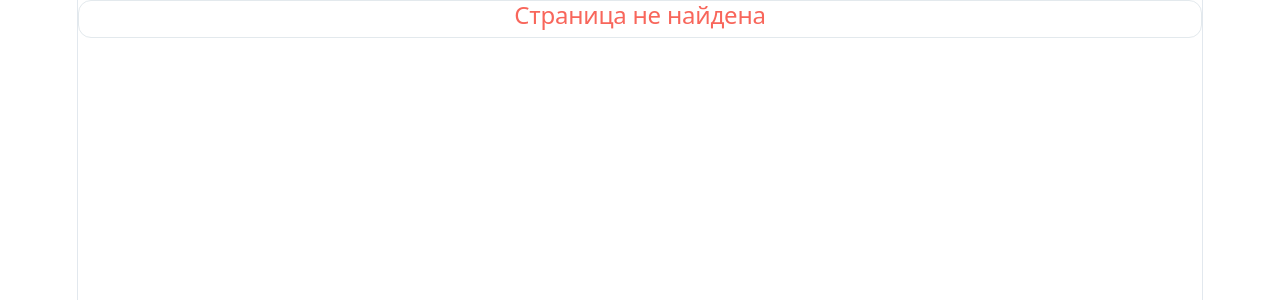
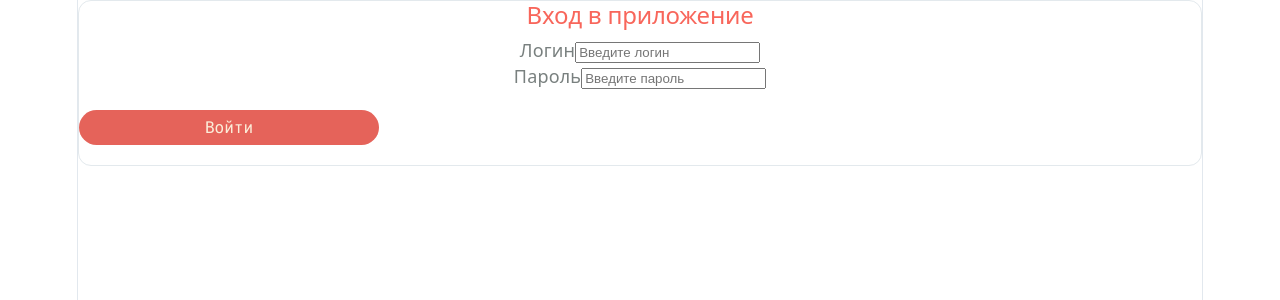
Before and after one commit to Tatyana-JSc2/messages, a React (Vite) app: page /login in a window 1280 px wide. Shown: the top 300 px of the page. Built offline with nearby package versions, Linux system fonts and the light colour scheme.

Commit message:
добавлена апи и страница логина без норм стилей

```diff
--- a/src/App.jsx
+++ b/src/App.jsx
@@ -1,17 +1,11 @@
-// import { useState } from 'react'
-
-// import './App.css'
+import { useState } from 'react'
 import AppRoutes from './routes'
-// import StartPage from './pages/startPage'
 
 function App() {
-  // const [count, setCount] = useState(0)
+  const [isAuthenticated, setIsAuthenticated] = useState(false);
 
   return (
-
-    <AppRoutes/>
-    // <StartPage/>
-
+    <AppRoutes isAuthenticated={isAuthenticated} setIsAuthenticated={setIsAuthenticated} />
   )
 }
 
--- /dev/null
+++ b/src/api.jsx
@@ -0,0 +1,15 @@
+const API_URL = 'https://httpbin.org/post';
+
+export async function sendSms(phone, text) {
+  const response = await fetch(API_URL, {
+    method: 'POST',
+    headers: { 'Content-Type': 'application/json' },
+    body: JSON.stringify({ phone, text }),
+  });
+
+  if (!response.ok) {
+    throw new Error(`HTTP ${response.status}`);
+  }
+
+  return response.json();
+}
--- a/src/components/smsPage/index.jsx
+++ b/src/components/smsPage/index.jsx
@@ -1,6 +1,7 @@
 import './style.css'
 import { useState, useEffect, useRef } from 'react';
 import Contacts from '../../dataContacts';
+import { sendSms } from '../../api';
 
 const STORAGE_KEY = 'sentMessages';
 
@@ -56,7 +57,7 @@ function SmsPage({setIndexMessage, setIndexContact, selectedMessageText, selecte
     }
   }, [selectedPhone]);
 
-  const handleSendMessage = () => {
+  const handleSendMessage = async () => {
     if (!messageText || !phoneNumber) {
       alert('Заполните все поля!');
       return;
@@ -80,7 +81,30 @@ function SmsPage({setIndexMessage, setIndexContact, selectedMessageText, selecte
     saveSentMessage(sentMessage);
     console.log('Отправленное сообщение:', sentMessage);
 
-    alert('Сообщение отправлено!');
+    const successPhones = [];
+    const failedPhones = [];
+
+    for (const phone of phones) {
+      try {
+        await sendSms(phone, messageText);
+        successPhones.push(phone);
+      } catch {
+        failedPhones.push(phone);
+      }
+    }
+
+    if (failedPhones.length > 0) {
+      alert(`Ошибка отправки сообщения на номер ${failedPhones.join(', ')}`);
+    }
+
+    if (successPhones.length > 0) {
+      alert(`Сообщения доставлены на номер ${successPhones.join(', ')}`);
+    }
+
+    if (failedPhones.length > 0) {
+      alert(`Не удалось доставить сообщение на номер ${failedPhones.join(', ')}`);
+    }
+
     setMessageText('');
     setPhoneNumber('');
     setIndexMessage('');
--- /dev/null
+++ b/src/pages/loginPage/index.jsx
@@ -0,0 +1,57 @@
+import { useState } from 'react';
+import { useNavigate } from 'react-router-dom';
+import '../../components/smsPage/style.css';
+
+function LoginPage({ setIsAuthenticated }) {
+  const [login, setLogin] = useState('');
+  const [password, setPassword] = useState('');
+  const navigate = useNavigate();
+
+  const handleLogin = () => {
+    if (login === 'сац' && password === '1234') {
+      setIsAuthenticated(true);
+      navigate('/');
+    } else {
+      alert('Введен неверный логин или пароль!');
+    }
+  };
+
+  return (
+    <section className="loginSection">
+      <div className="loginCard">
+        <h2>Вход в приложение</h2>
+        <div className="loginField">
+          <label htmlFor="login">Логин</label>
+          <input
+            id="login"
+            type="text"
+            className="loginInput"
+            value={login}
+            onChange={(e) => setLogin(e.target.value)}
+            placeholder="Введите логин"
+          />
+        </div>
+        <div className="loginField">
+          <label htmlFor="password">Пароль</label>
+          <input
+            id="password"
+            type="password"
+            className="loginInput"
+            value={password}
+            onChange={(e) => setPassword(e.target.value)}
+            placeholder="Введите пароль"
+          />
+        </div>
+        <button
+          type="button"
+          className="counter"
+          onClick={handleLogin}
+        >
+          Войти
+        </button>
+      </div>
+    </section>
+  );
+}
+
+export default LoginPage;
--- a/src/routes.jsx
+++ b/src/routes.jsx
@@ -1,21 +1,23 @@
-import { Routes, Route } from "react-router-dom"
+import { Routes, Route, Navigate } from "react-router-dom"
 import StartPage from './pages/startPage'
 import ArchivePage from './pages/archivePage'
+import LoginPage from './pages/loginPage'
 // import ContactPage from './pages/contactPage'
 // import MessagePage from './pages/messagePage'
 import NotFoundPage from './pages/notFoundPage'
 // import { useState } from 'react';
 
-export const AppRoutes = ()=> {
+export const AppRoutes = ({ isAuthenticated, setIsAuthenticated }) => {
 //    const [indexMessage, setIndexMessage] = useState(null);
 //    const [indexContact, setIndexContact] = useState([]);
 
 
   return (
     <Routes>
-        <Route path="/" element={<StartPage /*indexMessage={indexMessage} indexContact={indexContact} setIndexMessage={setIndexMessage} setIndexContact={setIndexContact}*/></StartPage>}/>
-        <Route path="/archivePage" element={<ArchivePage></ArchivePage>}/>
-        <Route path="*" element={<NotFoundPage></NotFoundPage>}/>
+        <Route path="/login" element={!isAuthenticated ? <LoginPage setIsAuthenticated={setIsAuthenticated} /> : <Navigate to="/" replace />} />
+        <Route path="/" element={isAuthenticated ? <StartPage /> : <Navigate to="/login" replace />} />
+        <Route path="/archivePage" element={isAuthenticated ? <ArchivePage /> : <Navigate to="/login" replace />} />
+        <Route path="*" element={<NotFoundPage />} />
     </Routes>
 
      )
```
